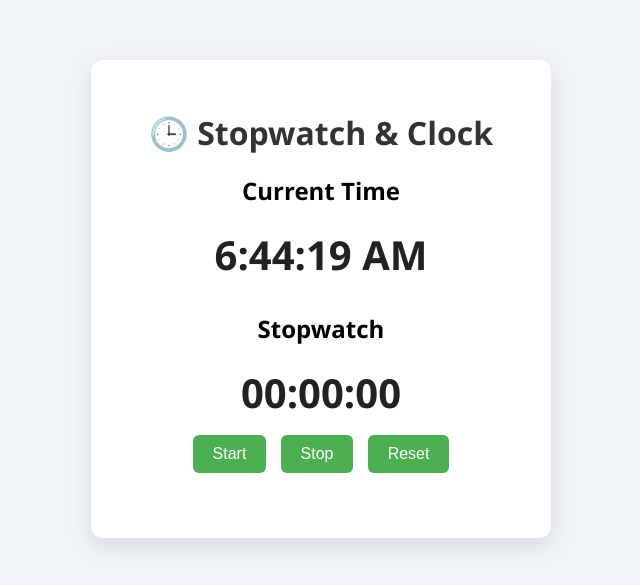
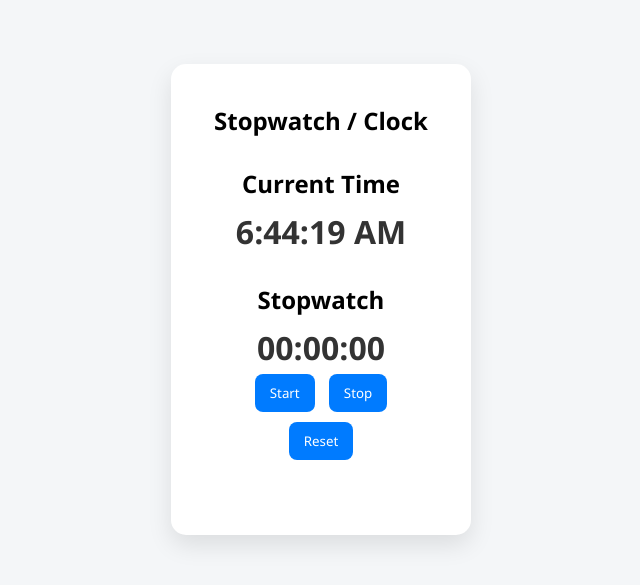
Before and after one commit to maneesh004-code/stopwatch-clock-app, a plain HTML site: page index.html in a window 1280 px wide. Shown: the part 101-686 px from the top of the page, without its empty margins (319-959 px from the left). Drawn offline with Linux system fonts and the light colour scheme.

Commit message:
Add files via upload

```diff
--- a/index.html
+++ b/index.html
@@ -3,23 +3,21 @@
 <head>
   <meta charset="UTF-8" />
   <meta name="viewport" content="width=device-width, initial-scale=1.0"/>
-  <title>Stopwatch & Clock</title>
-  <link rel="stylesheet" href="style.css" />
+  <title>Stopwatch / Clock</title>
+  <link rel="stylesheet" href="style.css">
 </head>
 <body>
+  <div class="container">
+    <h1>Stopwatch / Clock</h1>
 
-  <div class="container">
-    <h1>🕒 Stopwatch & Clock</h1>
-
-    <div class="clock-section">
+    <div class="clock">
       <h2>Current Time</h2>
-      <div id="clock">--:--:--</div>
+      <div id="currentTime">00:00:00</div>
     </div>
 
-    <div class="stopwatch-section">
+    <div class="stopwatch">
       <h2>Stopwatch</h2>
       <div id="stopwatch">00:00:00</div>
-
       <div class="buttons">
         <button onclick="startStopwatch()">Start</button>
         <button onclick="stopStopwatch()">Stop</button>
--- a/script.js
+++ b/script.js
@@ -1,47 +1,43 @@
-// Clock
+// Real-time Clock
 function updateClock() {
   const now = new Date();
-  const time = now.toLocaleTimeString();
-  document.getElementById('clock').textContent = time;
+  const timeString = now.toLocaleTimeString();
+  document.getElementById("currentTime").textContent = timeString;
 }
 setInterval(updateClock, 1000);
-updateClock(); // call once initially
+updateClock();
 
-// Stopwatch
-let [hours, minutes, seconds] = [0, 0, 0];
-let stopwatchDisplay = document.getElementById("stopwatch");
-let timer = null;
+// Stopwatch Functionality
+let stopwatchInterval;
+let elapsedTime = 0;
+let running = false;
 
 function updateStopwatch() {
-  seconds++;
-  if (seconds === 60) {
-    seconds = 0;
-    minutes++;
-    if (minutes === 60) {
-      minutes = 0;
-      hours++;
-    }
-  }
-
-  let h = hours < 10 ? "0" + hours : hours;
-  let m = minutes < 10 ? "0" + minutes : minutes;
-  let s = seconds < 10 ? "0" + seconds : seconds;
-
-  stopwatchDisplay.textContent = `${h}:${m}:${s}`;
+  const hours = String(Math.floor(elapsedTime / 3600)).padStart(2, '0');
+  const minutes = String(Math.floor((elapsedTime % 3600) / 60)).padStart(2, '0');
+  const seconds = String(elapsedTime % 60).padStart(2, '0');
+  document.getElementById("stopwatch").textContent = `${hours}:${minutes}:${seconds}`;
 }
 
 function startStopwatch() {
-  if (timer !== null) return;
-  timer = setInterval(updateStopwatch, 1000);
+  if (!running) {
+    running = true;
+    stopwatchInterval = setInterval(() => {
+      elapsedTime++;
+      updateStopwatch();
+    }, 1000);
+  }
 }
 
 function stopStopwatch() {
-  clearInterval(timer);
-  timer = null;
+  running = false;
+  clearInterval(stopwatchInterval);
 }
 
 function resetStopwatch() {
   stopStopwatch();
-  [hours, minutes, seconds] = [0, 0, 0];
-  stopwatchDisplay.textContent = "00:00:00";
+  elapsedTime = 0;
+  updateStopwatch();
 }
+
+updateStopwatch();
--- a/style.css
+++ b/style.css
@@ -1,56 +1,54 @@
-body {
-  font-family: 'Segoe UI', sans-serif;
-  background-color: #f0f4f8;
+* {
   margin: 0;
   padding: 0;
+  box-sizing: border-box;
+  font-family: "Segoe UI", sans-serif;
+}
+
+body {
+  background-color: #f4f6f8;
   display: flex;
   justify-content: center;
   align-items: center;
-  min-height: 100vh;
+  height: 100vh;
 }
 
 .container {
-  background: #ffffff;
-  padding: 30px;
-  border-radius: 12px;
-  box-shadow: 0 8px 24px rgba(0,0,0,0.1);
+  background-color: #fff;
+  padding: 40px;
+  border-radius: 15px;
+  box-shadow: 0 10px 25px rgba(0, 0, 0, 0.1);
   text-align: center;
-  max-width: 400px;
-  width: 100%;
+  width: 300px;
 }
 
 h1 {
-  margin-bottom: 20px;
+  margin-bottom: 30px;
+  font-size: 24px;
+}
+
+.clock, .stopwatch {
+  margin-bottom: 30px;
+}
+
+#currentTime, #stopwatch {
+  font-size: 32px;
+  font-weight: bold;
+  margin-top: 10px;
   color: #333;
 }
 
-.clock-section, .stopwatch-section {
-  margin-bottom: 30px;
-}
-
-#clock, #stopwatch {
-  font-size: 2.5rem;
-  font-weight: bold;
-  margin: 10px 0;
-  color: #222;
-}
-
 .buttons button {
-  padding: 10px 20px;
   margin: 5px;
+  padding: 10px 15px;
   border: none;
-  background-color: #4CAF50;
+  border-radius: 8px;
+  background-color: #007bff;
   color: white;
-  font-size: 1rem;
-  border-radius: 6px;
   cursor: pointer;
-  transition: background-color 0.2s ease-in-out;
+  transition: background-color 0.3s ease;
 }
 
 .buttons button:hover {
-  background-color: #45a049;
+  background-color: #0056b3;
 }
-
-.buttons button:active {
-  transform: scale(0.98);
-}
```
